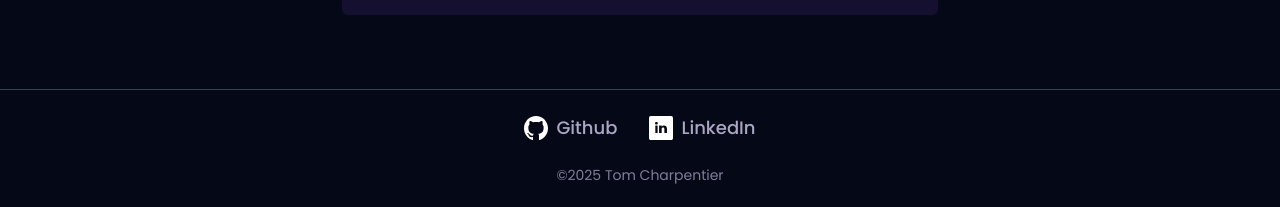
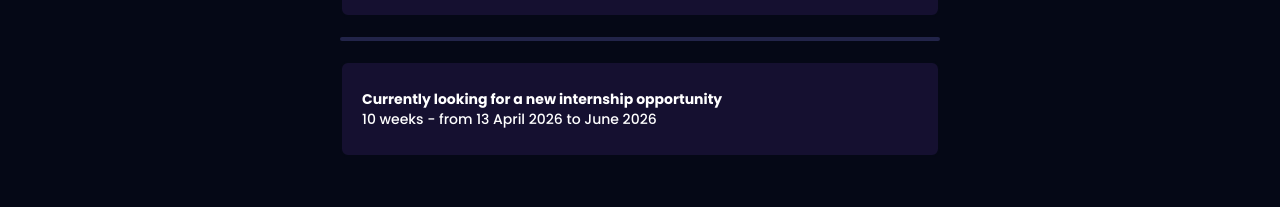
Before and after one commit to ArkAow/tom-charpentier-portfolio, a React (Vite) app: page / in a window 1280 px wide. Shown: the part 3135-3342 px from the top of the page. Built offline with nearby package versions, Linux system fonts and the light colour scheme.

Commit message:
Added 'looking for internship' section

```diff
--- a/src/components/CompanyCards.jsx
+++ b/src/components/CompanyCards.jsx
@@ -1,6 +1,7 @@
 import LimogesCompanyCards from "./companyCards/LimogesCompanyCard";
 import BiotonixCompanyCard from "./companyCards/BiotonixCompanyCard";
 import CurrentCompanyCards from "./companyCards/CurrentCompanyCard";
+import LookingForCompanyCards from "./companyCards/LookingForCompanyCard";
 import WebProCoderCompanyCards from "./companyCards/WebProCoderCompanyCard";
 
 export default function CompanyCards() {
@@ -11,10 +12,10 @@ export default function CompanyCards() {
       <LimogesCompanyCards />
       <WebProCoderCompanyCards />
 
-      {/*
+
       <hr className="w-1/2 border-t-4 border-accent rounded-xl"/>
-      <CurrentCompanyCards companyName={"WebProCoder"}/>
-      */}
+      {/* <CurrentCompanyCards companyName={"WebProCoder"}/> */}
+      <LookingForCompanyCards weekLenght={"10"} startingDate={"13 April 2026"} endingDate={"June 2026"}/>
     </div>
   );
 }
```
